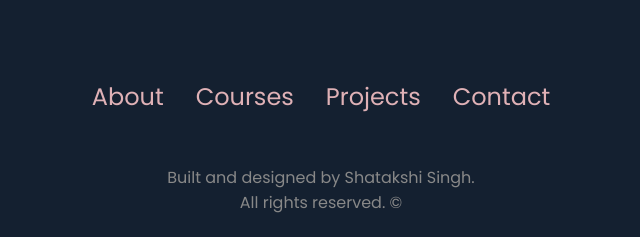
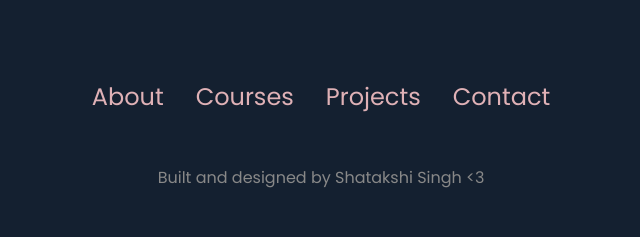
Before and after one commit to shatakshi455/shatakshi455.github.io, a plain HTML site: page index.html in a window 1280 px wide. Shown: the part 3453-3690 px from the top of the page, without its empty margins (319-959 px from the left). Drawn offline with Linux system fonts and the light colour scheme.

Commit message:
Update index.html

```diff
--- a/index.html
+++ b/index.html
@@ -198,7 +198,7 @@
           </ul>
         </div>
       </nav>
-      <p>Built and designed by Shatakshi Singh. </p><p> All rights reserved. &#169; </p>
+      <p>Built and designed by Shatakshi Singh <3 </p>
     </footer>
     <script src="script.js"></script>
   </body>
```
